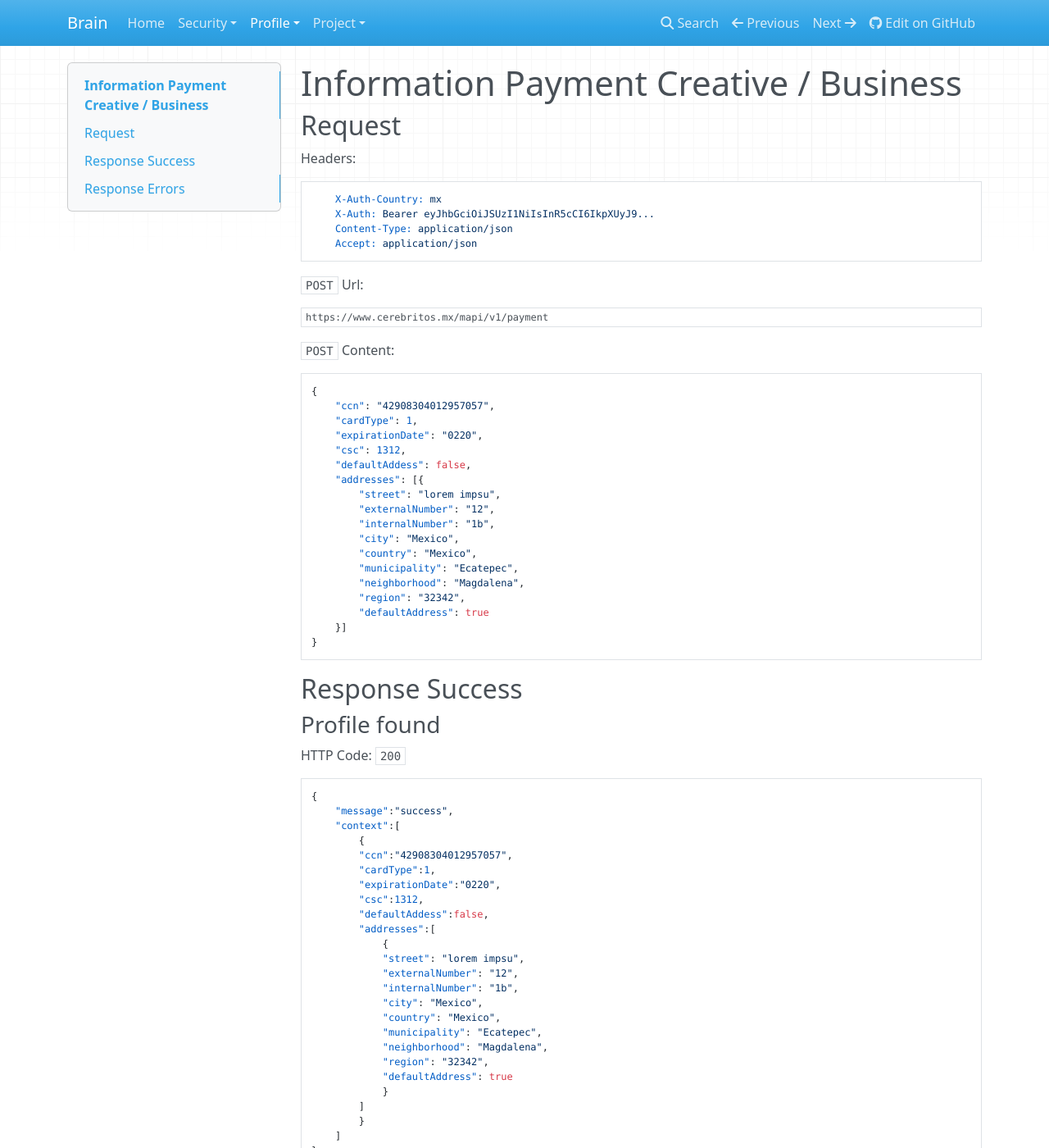
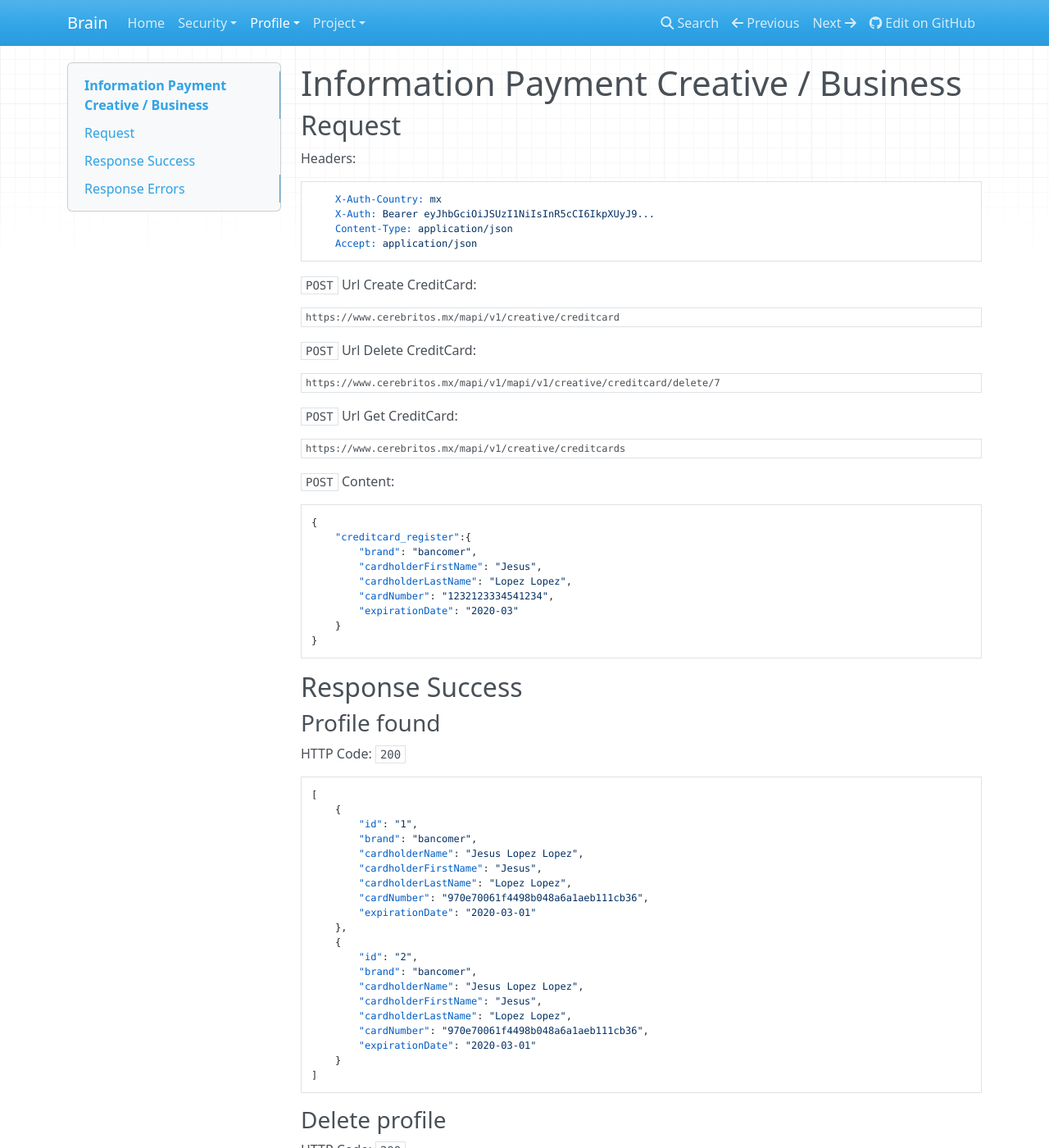
Before and after one commit to cerebritos/brain-api-doc, an MkDocs documentation site: the page built from docs/profile/payment.md, in a window 1280 px wide and 1400 px high. Shown: the whole window at 82% size. Built offline with MkDocs 1.6.1, drawn with Linux system fonts in a browser that asks for light colours; nearby versions of some CDN libraries; old or Windows-style settings are respelled for this version of MkDocs; some of the changed text lies outside the part shown.

Commit message:
Api Reversion v1 creditCard

````diff
--- a/docs/profile/payment.md
+++ b/docs/profile/payment.md
@@ -10,30 +10,31 @@ Headers:
 	Accept: application/json
 ```
 
-`POST` Url:
+`POST` Url Create CreditCard:
 ```url
-https://www.cerebritos.mx/mapi/v1/payment
+https://www.cerebritos.mx/mapi/v1/creative/creditcard
+```
+
+`POST` Url Delete CreditCard:
+```url
+https://www.cerebritos.mx/mapi/v1/mapi/v1/creative/creditcard/delete/7
+```
+
+`POST` Url Get CreditCard:
+```url
+https://www.cerebritos.mx/mapi/v1/creative/creditcards
 ```
 
 `POST` Content:
 ```json
 {
-	"ccn": "42908304012957057",
-	"cardType": 1,
-	"expirationDate": "0220",
-	"csc": 1312,
-	"defaultAddess": false,
-	"addresses": [{
-		"street": "lorem impsu",
-		"externalNumber": "12",
-		"internalNumber": "1b",
-		"city": "Mexico",
-		"country": "Mexico",
-		"municipality": "Ecatepec",
-		"neighborhood": "Magdalena",
-		"region": "32342",
-		"defaultAddress": true
-	}]
+	"creditcard_register":{
+		"brand": "bancomer",
+		"cardholderFirstName": "Jesus",
+		"cardholderLastName": "Lopez Lopez",
+		"cardNumber": "1232123334541234",
+		"expirationDate": "2020-03"
+	}
 }
 ```
 ## Response Success
@@ -43,41 +44,36 @@ https://www.cerebritos.mx/mapi/v1/payment
 HTTP Code: `200`
 
 ```json
-{
-	"message":"success",
-	"context":[
-		{
-		"ccn":"42908304012957057",
-		"cardType":1,
-		"expirationDate":"0220",
-		"csc":1312,
-		"defaultAddess":false,
-		"addresses":[
-			{
-			"street": "lorem impsu",
-			"externalNumber": "12",
-			"internalNumber": "1b",
-			"city": "Mexico",
-			"country": "Mexico",
-			"municipality": "Ecatepec",
-			"neighborhood": "Magdalena",
-			"region": "32342",
-			"defaultAddress": true
-			}
-		]
-		}
-	]
-}
+[
+    {
+        "id": "1",
+        "brand": "bancomer",
+        "cardholderName": "Jesus Lopez Lopez",
+        "cardholderFirstName": "Jesus",
+        "cardholderLastName": "Lopez Lopez",
+        "cardNumber": "970e70061f4498b048a6a1aeb111cb36",
+        "expirationDate": "2020-03-01"
+    },
+    {
+        "id": "2",
+        "brand": "bancomer",
+        "cardholderName": "Jesus Lopez Lopez",
+        "cardholderFirstName": "Jesus",
+        "cardholderLastName": "Lopez Lopez",
+        "cardNumber": "970e70061f4498b048a6a1aeb111cb36",
+        "expirationDate": "2020-03-01"
+    }
+]
 ```
 
-### Updated profile
+### Delete profile
 
 HTTP Code: `200`
 
 ```json
 {
-	"message":"success",
-	"context":[]
+    "message": "success",
+    "context": "creditcard save"
 }
 ```
 
````
Also changed, not shown: site/index.html, site/mkdocs/search_index.json, site/profile/payment/index.html, site/sitemap.xml.
